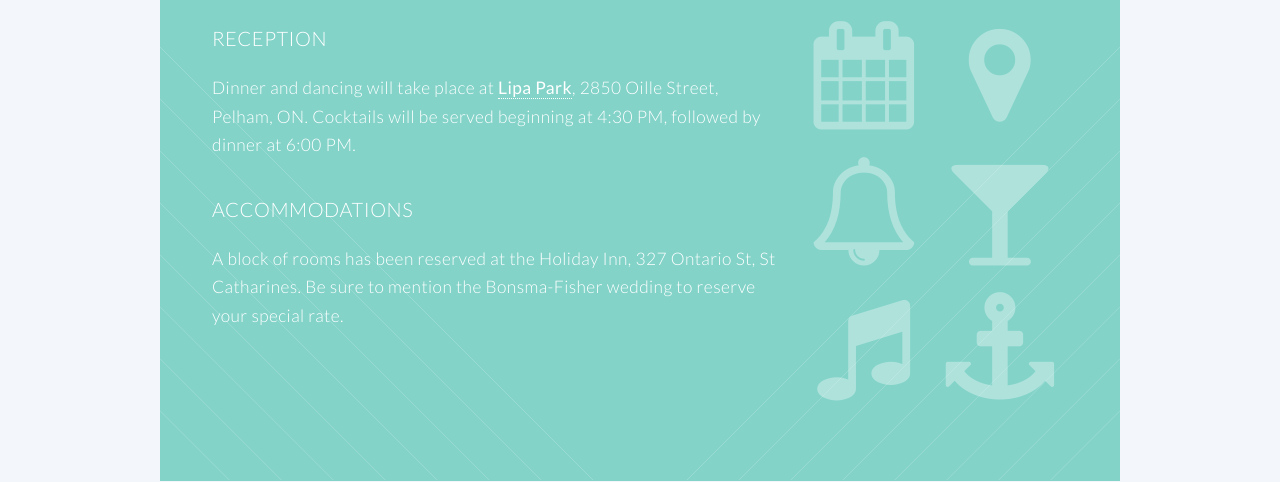
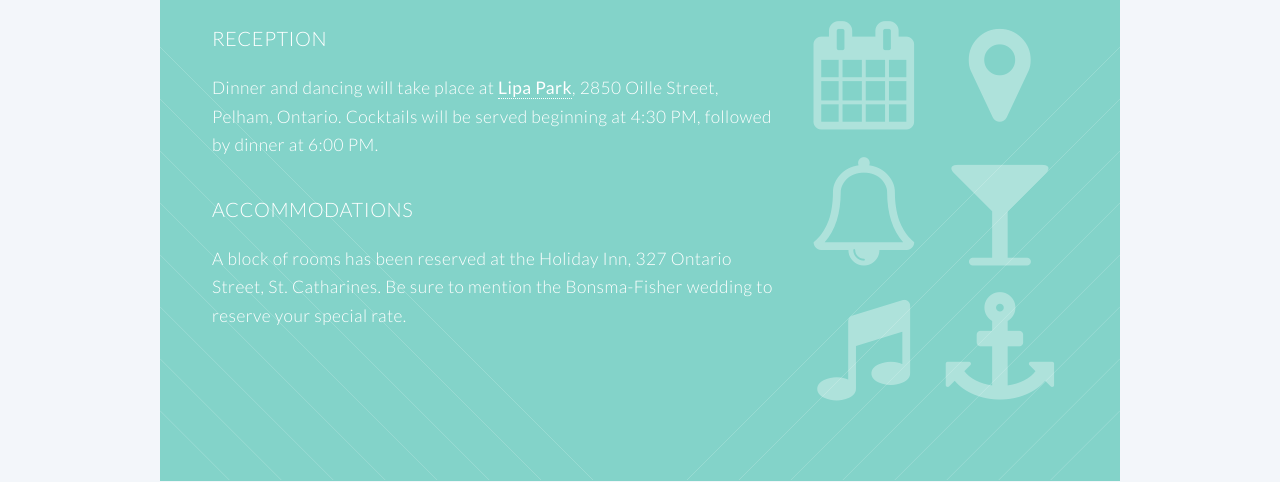
Before and after one commit to mbonsma/wedding, a Jekyll site: the page built from index.html, in a window 1280 px wide and 900 px high, scrolled down 972 px. Shown: the part 183-665 px from the top of the window. Built offline with Jekyll 4.4.1, drawn with Linux system fonts in a browser that asks for light colours.

Commit message:
fix punctuation and consistency for addresses

```diff
--- a/index.html
+++ b/index.html
@@ -23,10 +23,10 @@
 								<p>Our ceremony will be held at <strong><a href="http://jubileecrc.org/contact/map/" style="color: #ffffff">Jubilee Christian Reformed Church</a></strong> in St. Catharines, Ontario at 1:30 PM.
 									Refreshments will follow the ceremony.</p>
 								<h3>Reception</h3>
-								<p>Dinner and dancing will take place at <strong><a href="http://lipapark.ca/contact/" style="color: #ffffff">Lipa Park</a></strong>, 2850 Oille Street, Pelham, ON.
+								<p>Dinner and dancing will take place at <strong><a href="http://lipapark.ca/contact/" style="color: #ffffff">Lipa Park</a></strong>, 2850 Oille Street, Pelham, Ontario.
 									Cocktails will be served beginning at 4:30 PM, followed by dinner at 6:00 PM.</p>
 								<h3>Accommodations</h3>
-								<p>A block of rooms has been reserved at the Holiday Inn, 327 Ontario St, St Catharines.
+								<p>A block of rooms has been reserved at the Holiday Inn, 327 Ontario Street, St. Catharines.
 									Be sure to mention the Bonsma-Fisher wedding to reserve your special rate.</p>
 
 							</div>
```
